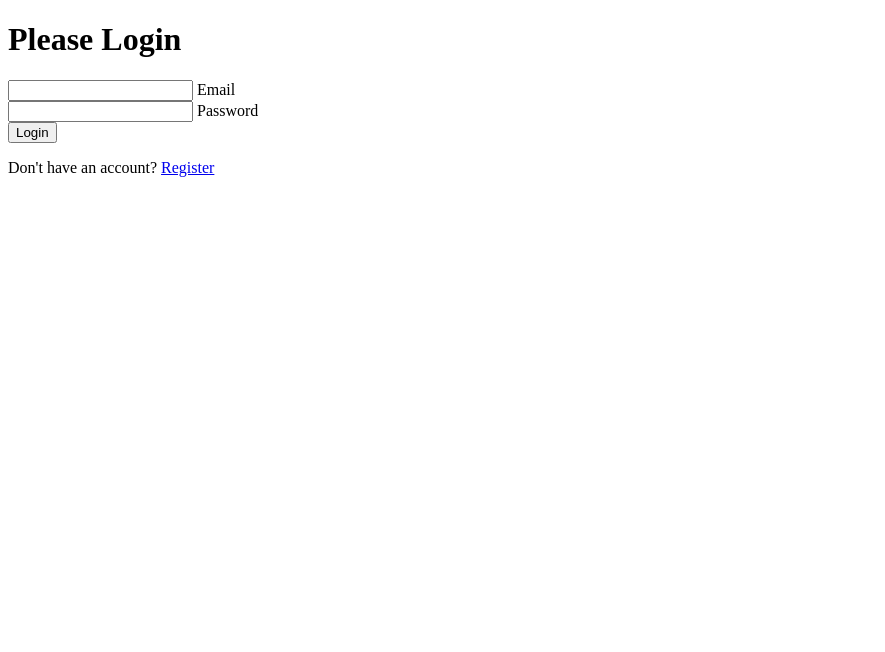
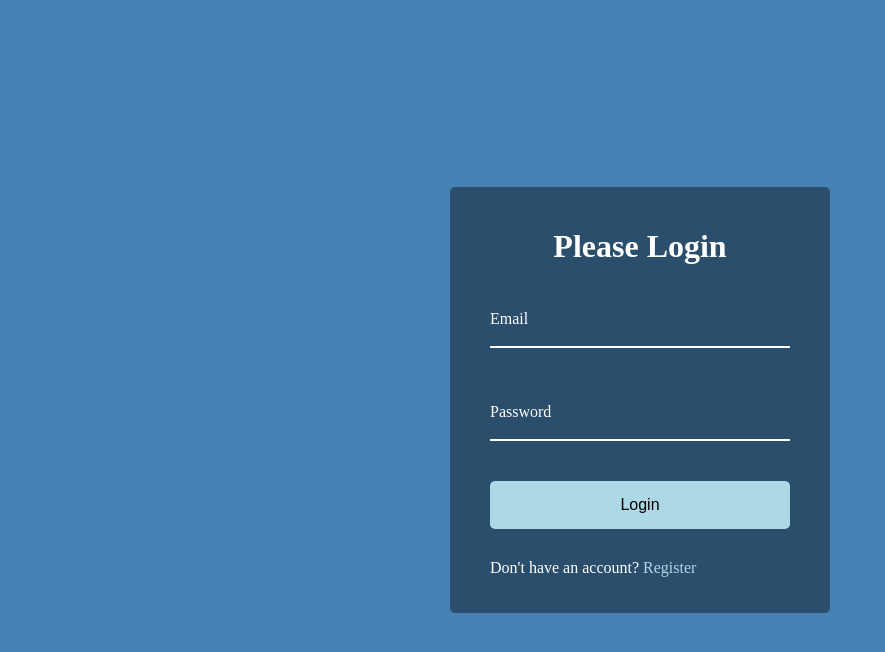
Before and after one commit to andrew-oyanguren/50-50--day-8, a plain HTML site: page index.html in a window 1280 px wide. Shown: the whole page, without its empty margins (0-885 px from the left). Drawn offline with Linux system fonts and the light colour scheme.

Commit message:
Updated and finished style.css file

```diff
--- a/style.css
+++ b/style.css
@@ -3,3 +3,82 @@
 *::after {
   box-sizing: border-box;
 }
+
+body {
+  background-color: steelblue;
+  color: white;
+  display: flex;
+  flex-direction: column;
+  align-items: center;
+  justify-content: center;
+  height: 100vh;
+  overflow: hidden;
+  margin: 0;
+}
+
+.container {
+  background-color: rgba(0, 0, 0, 0.4);
+  padding: 20px 40px;
+  border-radius: 5px;
+}
+
+.container h1 {
+  text-align: center;
+  margin-bottom: 30px;
+}
+
+.container a {
+  text-decoration: none;
+  color: lightblue;
+}
+
+.btn {
+  cursor: pointer;
+  display: inline-block;
+  width: 100%;
+  background-color: lightblue;
+  padding: 15px;
+  font-size: 16px;
+  border: 0;
+  border-radius: 5px;
+}
+
+.btn:focus {
+  outline: 0;
+}
+
+.btn:active {
+  transform: scale(0.98);
+}
+
+.text {
+  margin-top: 30px;
+}
+
+.form-control {
+  position: relative;
+  margin: 20px 0 40px;
+  width: 300px;
+}
+
+.form-control input {
+  background-color: transparent;
+  border: 0;
+  border-bottom: 2px #fff solid;
+  display: block;
+  width: 100%;
+  padding: 15px 0;
+  font-size: 18px;
+  color: #fff;
+}
+
+.form-control input:focus,
+.form-control input:valid {
+  outline: 0;
+}
+
+.form-control label {
+  position: absolute;
+  top: 15px;
+  left: 0;
+}
```
